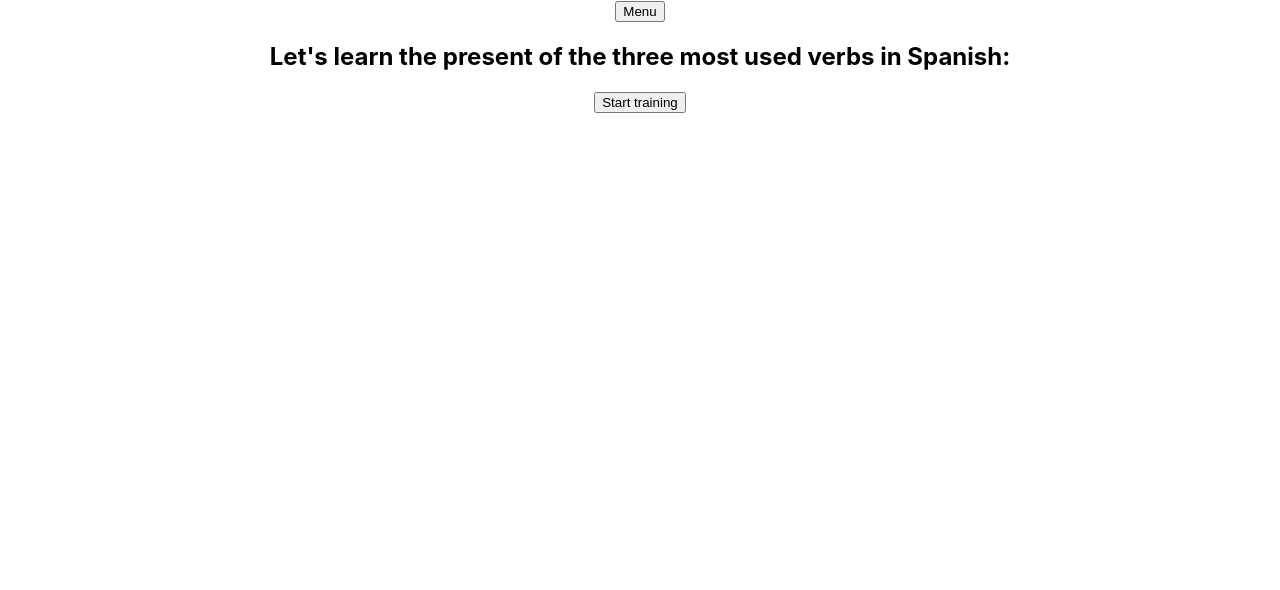
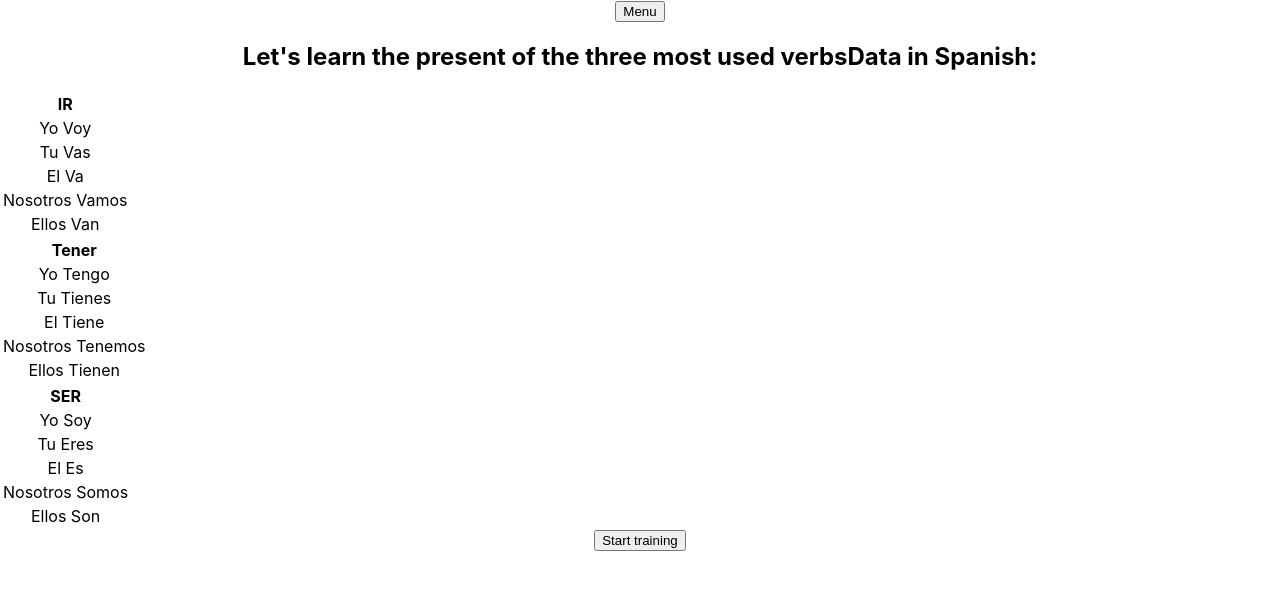
Before and after one commit to clement-perrier/conjugation-app-front, a React (Create React App) app: page /summary in a window 1280 px wide. Shown: the top 590 px of the page. Built offline with nearby package versions, Linux system fonts and the light colour scheme.

Commit message:
Initiating data in Service in state

```diff
--- a/src/App.js
+++ b/src/App.js
@@ -1,10 +1,52 @@
-import logo from './logo.svg';
 import './App.css';
 import {Routes, Route, Link} from 'react-router-dom';
 import Home from './pages/Home/home';
 import Summary from './pages/Summary/summary';
+import { useState } from 'react';
+import conjugationGridsData from './data/conjugation-grids.json'
+import verbsData from './data/verbs.json';
+import conjugationsData from './data/conjugations.json';
+import pronounsData from './data/pronouns.json';
+import { ConjugationService } from './services/conjugation-services';
 
-function App() {
+export default function App() {
+
+  const conjugationService = ConjugationService();
+
+  const initialConjugationGridList = conjugationService.GetConjugationGrids();
+
+  /* const initialConjugationGridList =  [];
+
+  conjugationGridsData.forEach(conjugationGrid => {
+
+    const verb = verbsData.find(verb => verb.id === conjugationGrid.verb).name;
+    const filteredConjugationsData = conjugationsData.filter(conjugation => conjugation.conjugation_grid === conjugationGrid.id);
+
+    const conjugations = [];
+
+    filteredConjugationsData.forEach(filteredConjugation => {
+
+      const pronoun = pronounsData.find(pronoun => pronoun.id === filteredConjugation.pronoun).name;
+      const conugatedVerb = filteredConjugation.name;
+
+      conjugations.push({
+        pronoun: pronoun,
+        conjugatedVerb: conugatedVerb
+      })
+
+    })
+
+    initialConjugationGridList.push({
+      verb: verb,
+      conjugations: conjugations
+    })
+
+  }) */
+
+  const [conjugationGridList, setConjugationGridList] = useState(initialConjugationGridList);
+
+  console.log();
+
   return (
     <div className="App">
       <Routes>
@@ -14,5 +56,3 @@ function App() {
     </div>
   );
 }
-
-export default App;
--- a/src/data/conjugation-grids.json
+++ b/src/data/conjugation-grids.json
@@ -1,20 +1,17 @@
-{
-    "test":
-    [
+[
     {
         "id": 0,
         "tense": 0,
         "verb": 0
     },
     {
-        "id": 0,
+        "id": 1,
         "tense": 0,
         "verb": 1
     },
     {
-        "id": 0,
+        "id": 2,
         "tense": 0,
         "verb": 2
     }
 ]
-}
--- a/src/pages/Summary/summary.js
+++ b/src/pages/Summary/summary.js
@@ -1,29 +1,41 @@
 import { Link } from 'react-router-dom';
 import HomeButton from '../../components/HomeButton/home-button';
-import { ConjugationService } from '../../services/conjugation-services';
-
+import conjugationGridsData from '../../data/conjugation-grids.json'
+import verbsData from '../../data/verbs.json';
+import conjugationsData from '../../data/conjugations.json';
+import pronounsData from '../../data/pronouns.json';
 
 export default function Summary () {
 
     // const conjugations = conjugationsData.present;
 
-    const conjugationService = ConjugationService();
-    const conjugationGrids = conjugationService.GetConjugationGrid();
+   /*  const conjugationService = ConjugationService();
+    const conjugationGridsData = conjugationService.GetConjugationGrids();Data
+    console.log(conjugationGrids); */
+
+    /* const element = conjugationGrids.map(grid =>Data
+        <div>
+            {grid.verb}
+            {<ConjugationTable
+                verb={grid.verb}
+                conjugations={grid.conjugations}
+            />}
+        </div>
+    ) */
 
     return (
         <>
             <HomeButton/>
-            <h2>Let's learn the present of the three most used verbs in Spanish:</h2>
-            <div>
-                {/* {
-                    conjugations.map(conjugation =>
-                        <ConjugationTable
-                            verb={conjugation.verb}
-                            conjugations={conjugation.conjugations}
-                        />
-                    )
-                } */}
-            </div>
+            <h2>Let's learn the present of the three most used verbsData in Spanish:</h2>
+            {
+                conjugationGridsData.map(grid =>
+                    <ConjugationGrid
+                        key={grid.id}
+                        verbId={grid.verb}
+                        conjugationGridId={grid.id}
+                    />
+                )
+            }
             <Link to='/'>
                 <button>Start training</button>
             </Link>
@@ -32,21 +44,22 @@ export default function Summary () {
 
 }
 
-function ConjugationTable({verb, conjugations}){
+function ConjugationGrid({verbId, conjugationGridId}){
+
+    const verb = verbsData.find(verb => verb.id === verbId);
+    const conjugations = conjugationsData.filter(conjugation => conjugation.conjugation_grid === conjugationGridId)
 
     return (
         <table>
             <thead>
                 <tr>
-                    <th>{verb}</th>
+                    <th>{verb.name}</th>
                 </tr>
             </thead>
             <tbody>
                 {
                     conjugations.map(conjugation =>
-                        <tr key={conjugation}>
-                            <td>{conjugation}</td>
-                        </tr>
+                        <Conjugation key={conjugation.id} pronounId={conjugation.pronoun} conjugatedVerb={conjugation.name} />
                     )
                 }
             </tbody>
@@ -54,3 +67,12 @@ function ConjugationTable({verb, conjugations}){
         </table>
     )
 }
+
+function Conjugation ({pronounId, conjugatedVerb}){
+    const pronoun = pronounsData.find(pronoun => pronoun.id === pronounId);
+    return (
+        <tr>
+            <td>{pronoun.name} {conjugatedVerb}</td>
+        </tr>
+    )
+}
--- a/src/services/conjugation-services.js
+++ b/src/services/conjugation-services.js
@@ -1,20 +1,66 @@
-import verbs from '../data/verbs.json';
-import tenses from '../data/tenses.json';
-import pronouns from '../data/pronouns.json';
-import conjugationsGrid from '../data/conjugation-grids.json';
-import conjugations from '../data/conjugations.json';
+import conjugationGridsData from '../data/conjugation-grids.json'
+import verbsData from '../data/verbs.json';
+import conjugationsData from '../data/conjugations.json';
+import pronounsData from '../data/pronouns.json';
+
 
 export function ConjugationService(){
 
+    function GetConjugationGrids(){
 
-    function GetConjugationGrid(){
-        const test = conjugations;
-        console.log(test);
-        return test;
+        const conjugationGridList =  [];
+
+        conjugationGridsData.forEach(conjugationGrid => {
+
+            const verb = GetVerb(conjugationGrid.verb);
+
+            const filteredConjugationsData = GetConjugationsByGrid(conjugationGrid.id);
+
+            const conjugations = TransformConjugations(filteredConjugationsData);
+
+            conjugationGridList.push({
+              verb: verb,
+              conjugations: conjugations
+            })
+
+          })
+
+          return conjugationGridList;
+    }
+
+    function GetVerb(id){
+        return verbsData.find(verb => verb.id === id).name;
+    }
+
+    function GetPronoun(id){
+        return pronounsData.find(pronoun => pronoun.id === id).name;
+    }
+
+    function GetConjugationsByGrid(id){
+        return conjugationsData.filter(conjugation => conjugation.conjugation_grid === id);
+    }
+
+    function TransformConjugations(conjugations){
+
+        const newConjugation = [];
+
+        conjugations.forEach(conjugation => {
+
+            const pronoun = GetPronoun(conjugation.pronoun);
+            const conugatedVerb = conjugation.name;
+
+            newConjugation.push({
+              pronoun: pronoun,
+              conjugatedVerb: conugatedVerb
+            })
+
+          })
+
+          return newConjugation;
     }
 
     return {
-        GetConjugationGrid: GetConjugationGrid
+        GetConjugationGrids: GetConjugationGrids
     }
 
 }
```
Also changed, not shown: src/classes/conjugation-grid.js (added, +12 -0 lines).
